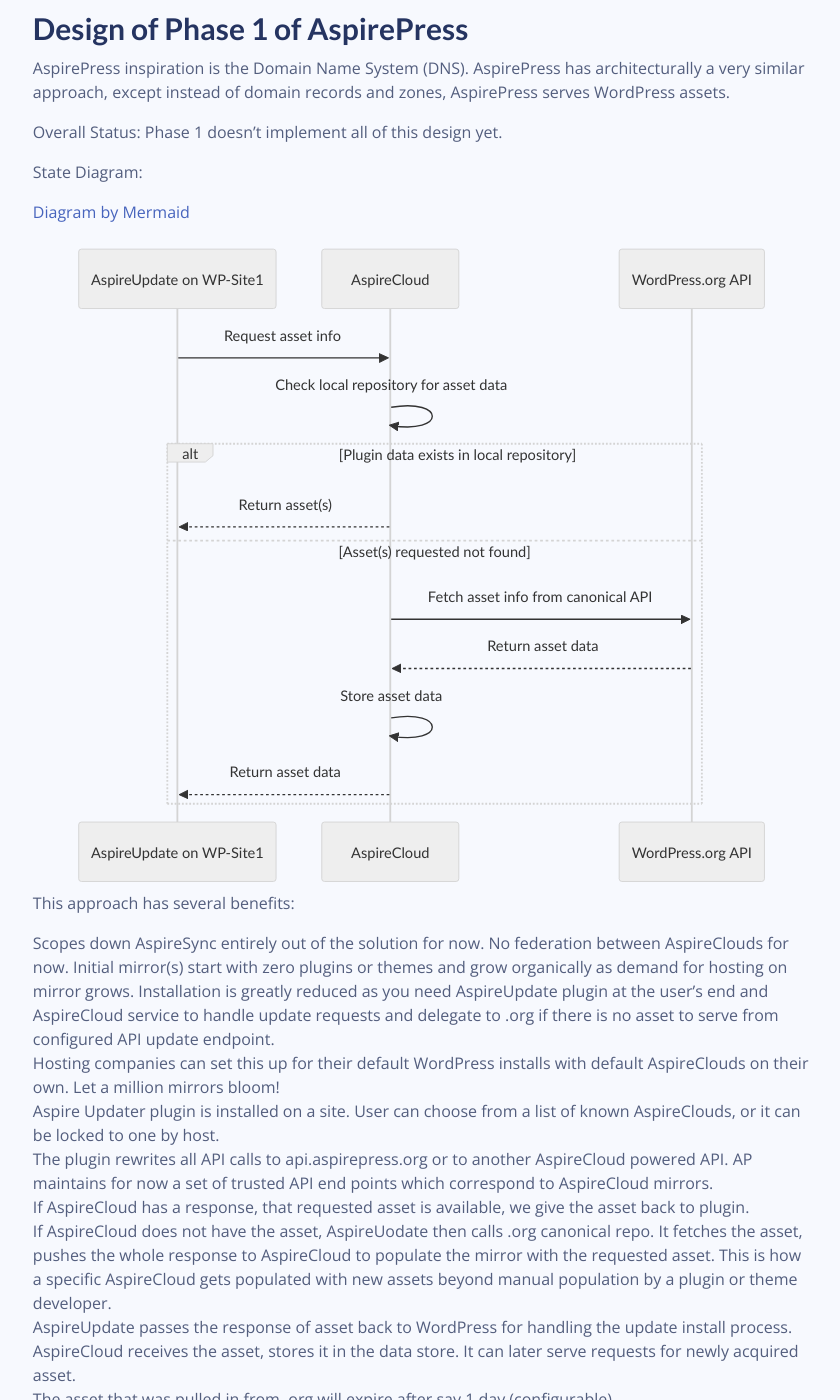
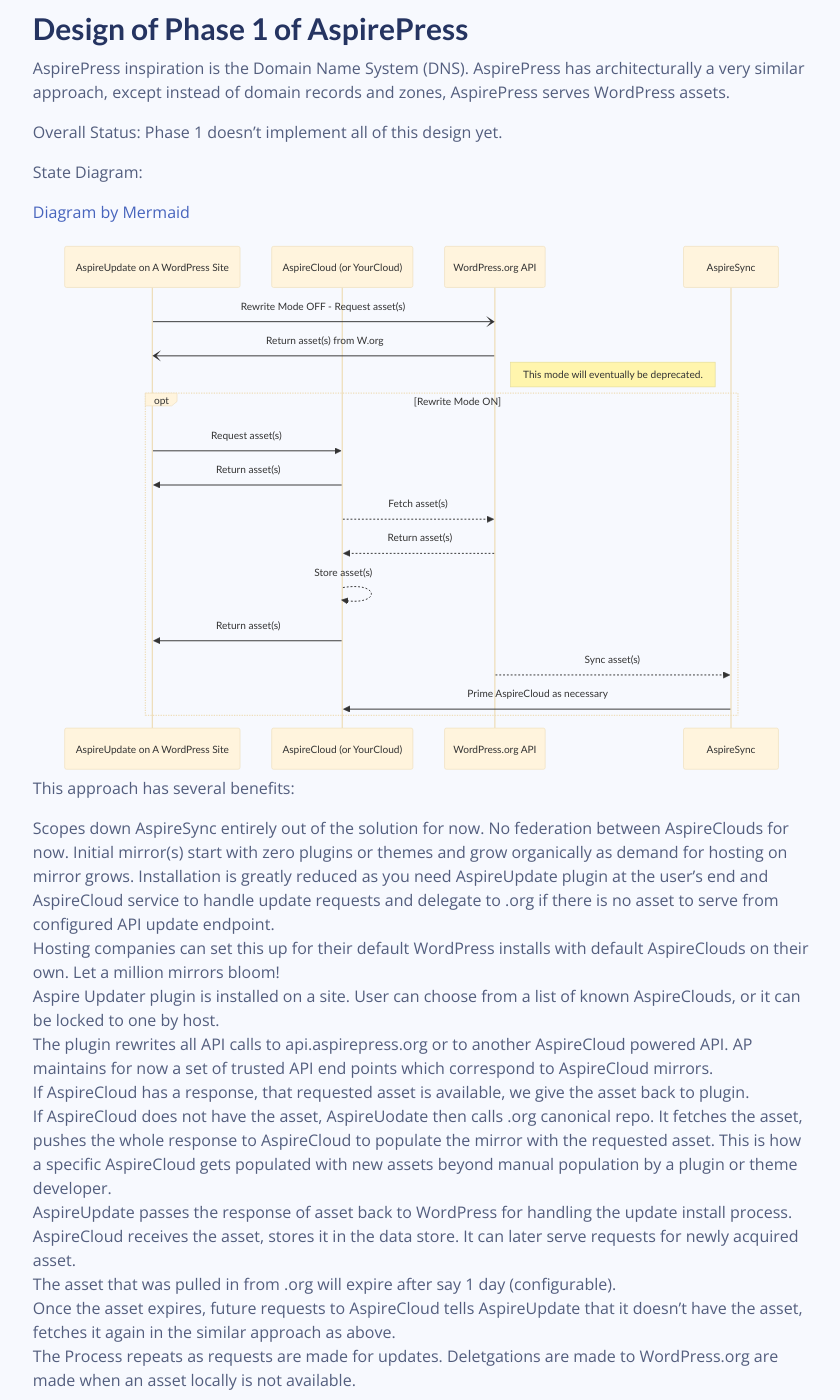
Before and after one commit to aspirepress/documentation, a Jekyll site: the page built from docs/aspireupdate/index.md, in a window 1280 px wide and 1400 px high, scrolled down 563 px. Shown: the whole window, without its empty margins (374-1214 px from the left). Built offline with Jekyll 4.4.1, drawn with Linux system fonts in a browser that asks for light colours; comment, search, counter and statistics services are not loaded.

Commit message:
added a new diagram for overall architecture

````diff
--- a/docs/aspireupdate/index.md
+++ b/docs/aspireupdate/index.md
@@ -32,21 +32,28 @@ State Diagram:
 [Diagram by Mermaid](https://github.blog/developer-skills/github/include-diagrams-markdown-files-mermaid/)
 
 ```mermaid
-sequenceDiagram;
-    participant SiteA as AspireUpdate on WP-Site1;
-    participant CentralAPI as AspireCloud;
-    participant WPRepo as WordPress.org API;
-
-    SiteA->>CentralAPI: Request asset info;
-    CentralAPI->>CentralAPI: Check local repository for asset data;
-    alt Plugin data exists in local repository;
-        CentralAPI-->>SiteA: Return asset(s);
-    else Asset(s) requested not found;
-        CentralAPI->>WPRepo: Fetch asset info from canonical API;
-        WPRepo-->>CentralAPI: Return asset data;
-        CentralAPI->>CentralAPI: Store asset data;
-        CentralAPI-->>SiteA: Return asset data;
-    end;
+---
+config:
+  theme: base
+---
+sequenceDiagram
+  participant AU as AspireUpdate on A WordPress Site
+  participant AC as AspireCloud (or YourCloud)
+  participant Worg as WordPress.org API
+  participant AS as AspireSync
+  AU -) Worg: Rewrite Mode OFF - Request asset(s)
+  Worg -) AU: Return asset(s) from W.org
+  Note right of Worg: This mode will eventually be deprecated.
+  opt Rewrite Mode ON
+    AU ->> AC: Request asset(s)
+    AC ->> AU: Return asset(s)
+    AC -->> Worg: Fetch asset(s)
+    Worg -->> AC: Return asset(s)
+    AC -->> AC: Store asset(s)
+    AC ->> AU: Return asset(s)
+    Worg -->> AS: Sync asset(s)
+    AS ->> AC: Prime AspireCloud as necessary
+  end
 ```
 
 This approach has several benefits:
````
